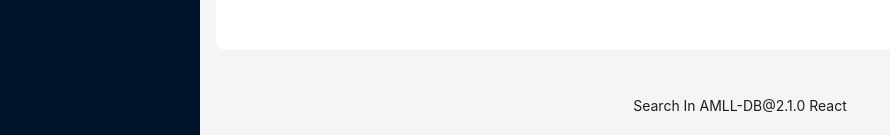
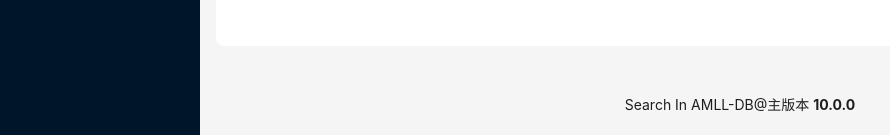
Before and after one commit to SteamFinder/search-in-amlldb, a React (Create React App) app: page / in a window 1280 px wide. Shown: the part 662-797 px from the top of the page, without its empty margins (0-890 px from the left). Built offline with nearby package versions, Linux system fonts and the light colour scheme.

Commit message:
更新版本

```diff
--- a/package.json
+++ b/package.json
@@ -1,6 +1,6 @@
 {
   "name": "search-in-amlldb",
-  "version": "2.1.0",
+  "version": "10.0.0",
   "homepage": "https://steamfinder.github.io/search-in-amlldb",
   "private": true,
   "dependencies": {
--- a/src/App.js
+++ b/src/App.js
@@ -138,7 +138,7 @@ function App() {
               textAlign: 'center',
             }}
           >
-            Search In AMLL-DB@2.1.0 React
+            Search In AMLL-DB@主版本 <b>10.0.0</b>
           </Footer>
         </Layout>
       </Layout>
```
